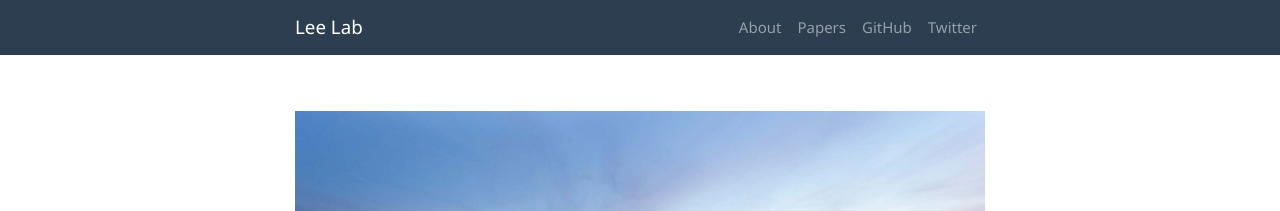
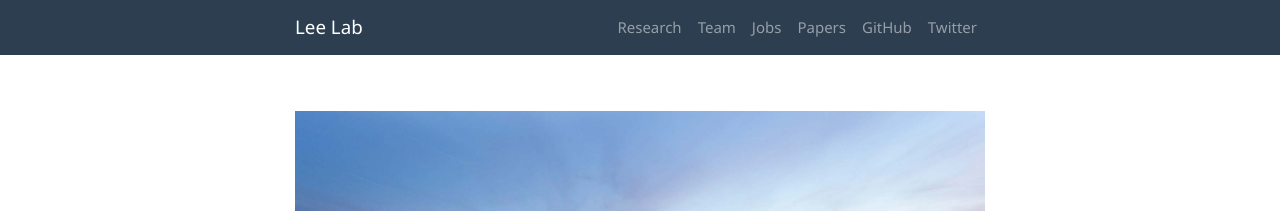
Before and after one commit to leelaboratory/leelaboratory.github.io, a Jekyll site: the page built from index.md, in a window 1280 px wide and 900 px high. Shown: the top 211 px of the window. Built offline with Jekyll 4.4.1, drawn with Linux system fonts in a browser that asks for light colours.

Commit message:
Update header.html

```diff
--- a/_includes/header.html
+++ b/_includes/header.html
@@ -18,7 +18,13 @@
         {%- endif -%}
         {% endfor -%}
         <li class="nav-item">
-          <a class="nav-link" href="/about">About</a>
+          <a class="nav-link" href="/research">Research</a>
+        </li>
+        <li class="nav-item">
+          <a class="nav-link" href="/team">Team</a>
+        </li>
+        <li class="nav-item">
+          <a class="nav-link" href="/jobs">Jobs</a>
         </li>
         <li class="nav-item">
           <a class="nav-link" href="https://scholar.google.com/citations?user=_a8xSwwAAAAJ">Papers</a>
```
